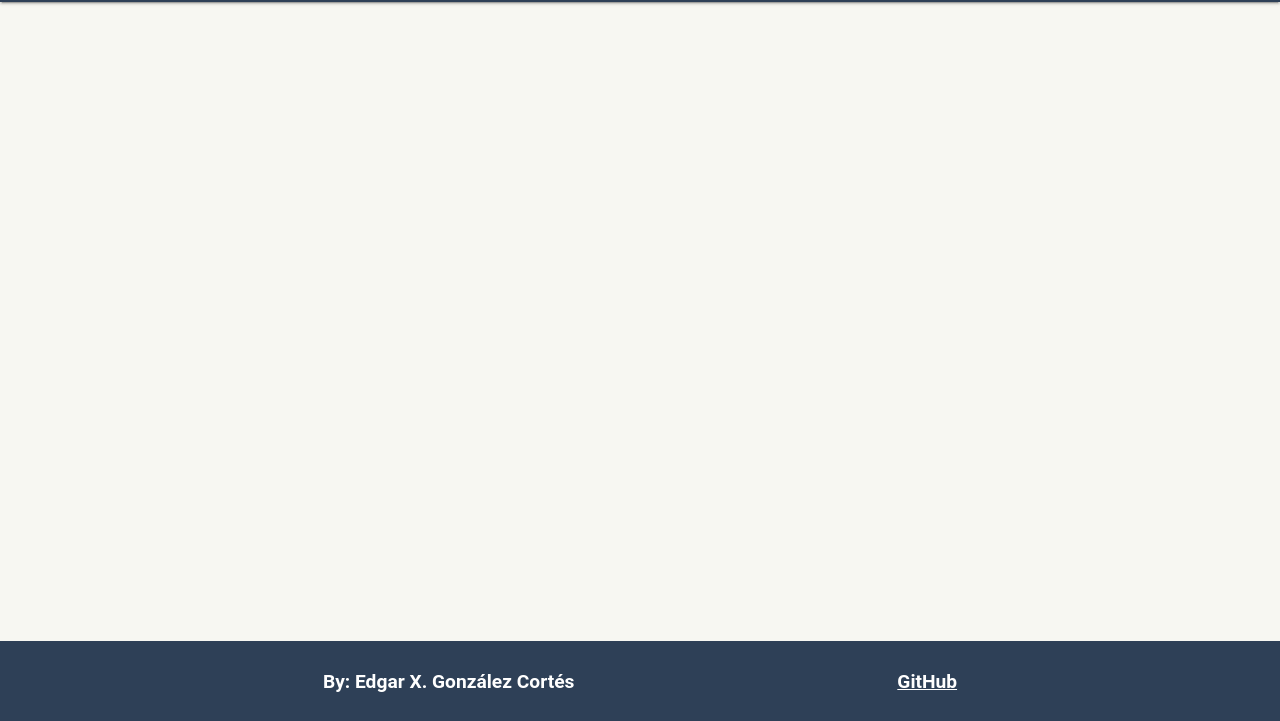
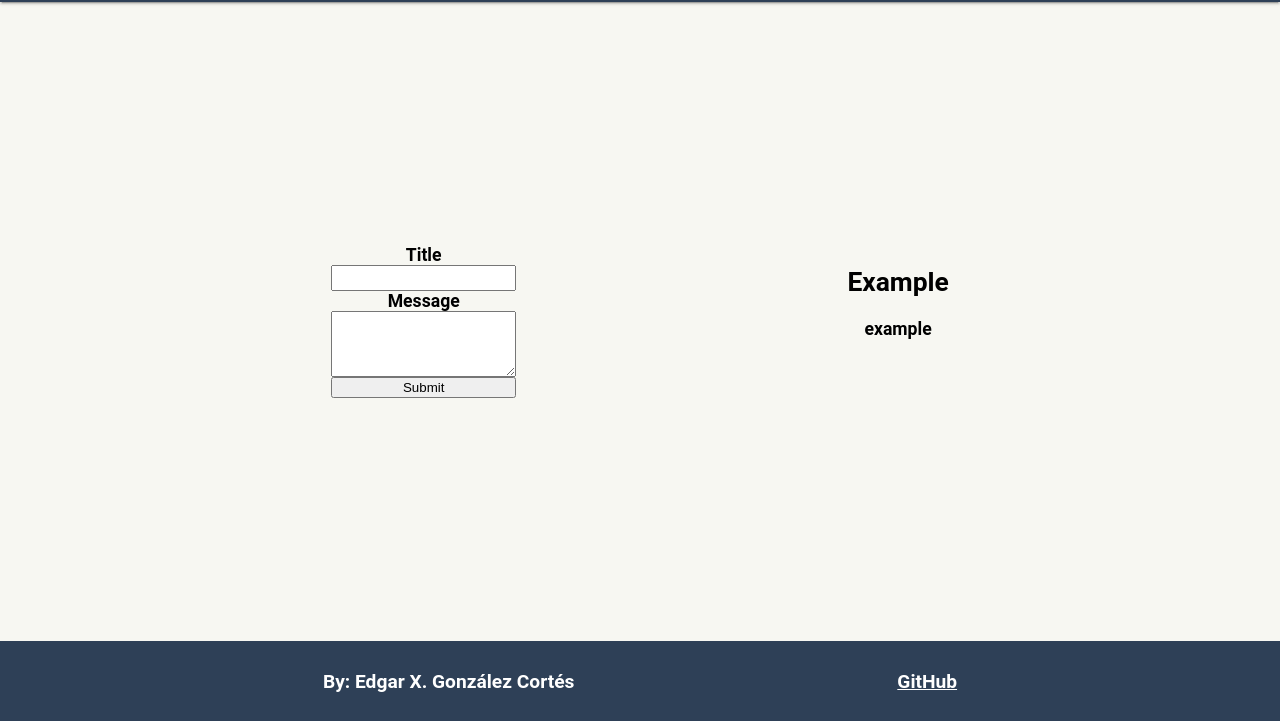
Before and after one commit to Redrogue12/Push-Notification, a website: page client/index.html in a window 1280 px wide. Shown: the part 79-800 px from the top of the page. Drawn offline with Linux system fonts and the light colour scheme.

Commit message:
Add form and sections

```diff
--- a/client/index.html
+++ b/client/index.html
@@ -14,7 +14,21 @@
   </header>
 
   <main>
+    <section>
+      <form>
+        <label for="title">Title</label>
+        <input type="text" name="title">
 
+        <label for="message">Message</label>
+        <textarea type="text" name="message"></textarea>
+
+        <button type="submit">Submit</button>
+      </form>
+    </section>
+    <section>
+      <h1>Example</h1>
+      <p>example</p>
+    </section>
   </main>
 
   <footer>
--- a/client/style.css
+++ b/client/style.css
@@ -18,6 +18,27 @@ header {
   width: 100%;
 }
 
+main {
+  font-size: 1.1em;
+  font-weight: bold;
+  display: flex;
+  justify-content: space-evenly;
+  width: 100%;
+}
+
+form {
+  display: flex;
+  flex-direction: column;
+}
+
+input {
+  min-height: 20px;
+}
+
+textarea {
+  min-height: 60px;
+}
+
 footer>a, footer>p {
   color: white;
   font-weight: bold;
@@ -32,3 +53,9 @@ footer {
   justify-content: space-evenly;
   width: 100%;
 }
+
+@media only screen and (max-width: 600px) {
+  body {
+    background-color: lightblue;
+  }
+}
```
